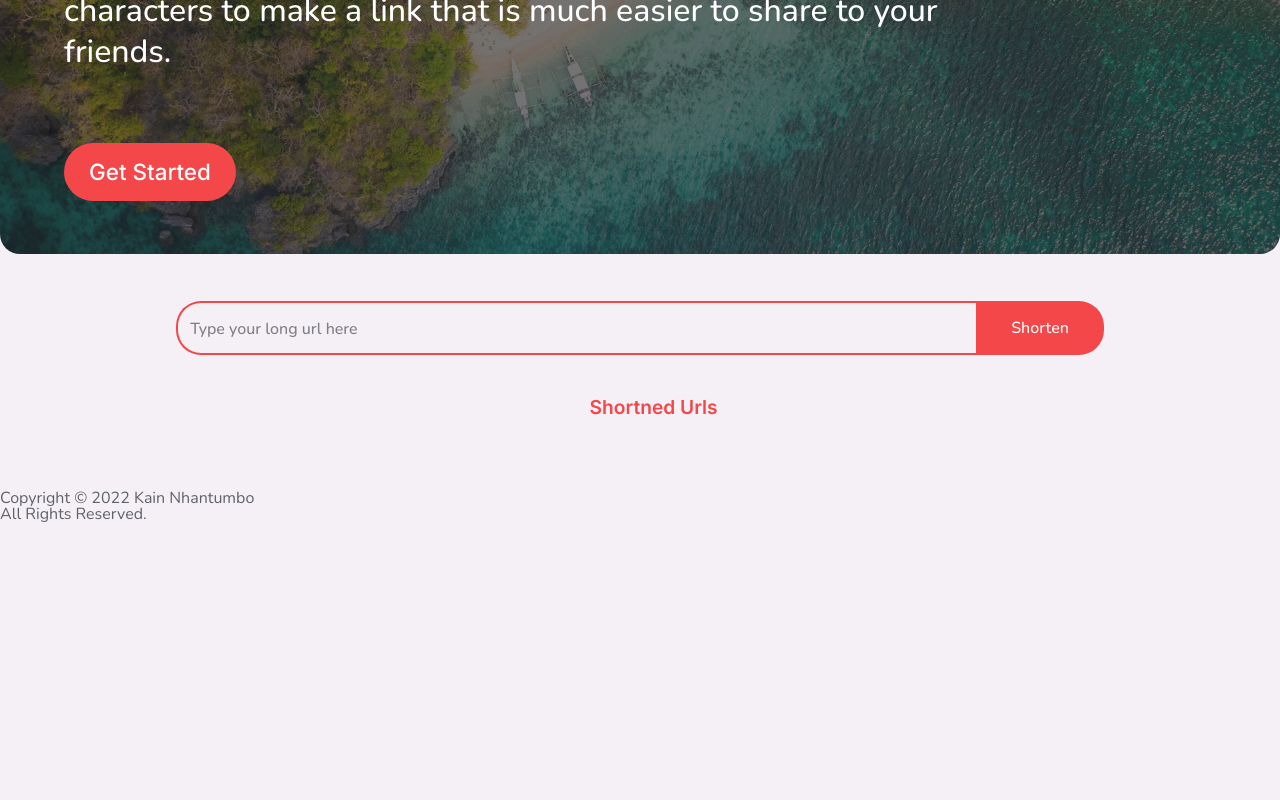
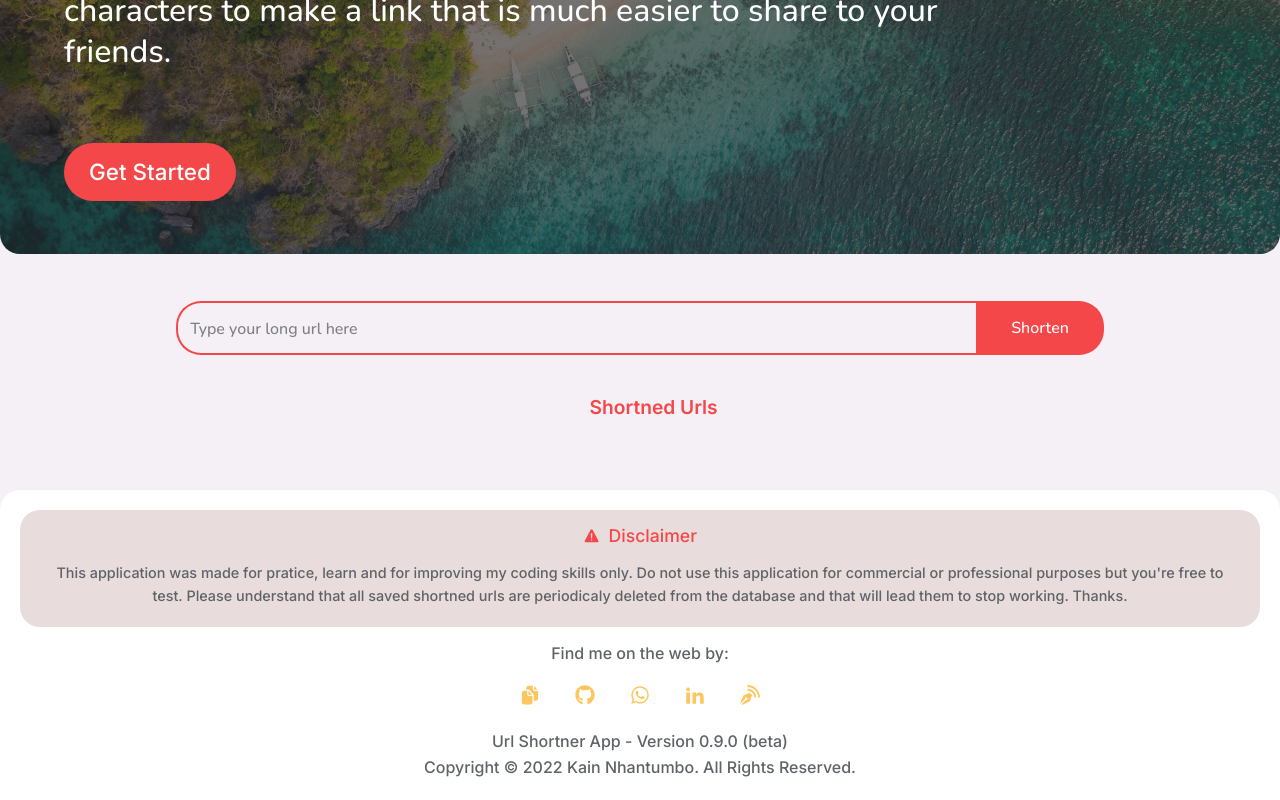
Before and after one commit to KainNhantumbo/url-shortner-app, a React (Vite) app: page / in a window 1280 px wide. Shown: the part 329-1129 px from the top of the page. Before the commit the page ends 854 px from the top, so only its background shows below. Built offline with nearby package versions, Linux system fonts and the light colour scheme; some icons are missing.

Commit message:
feat: added and styled footer.

```diff
--- /dev/null
+++ b/src/components/Footer.tsx
@@ -0,0 +1,84 @@
+import { FooterContainer as Container } from '../styles/footer';
+import { FC } from 'react';
+import { FaGithub, FaWhatsapp } from 'react-icons/fa';
+import { ImBlog, ImLinkedin2 } from 'react-icons/im';
+import { motion } from 'framer-motion';
+import { IoDocument, IoDocuments, IoWarning } from 'react-icons/io5';
+
+interface FooterLinks {
+	name: string;
+	icon: JSX.Element;
+	link: string;
+}
+
+const footerData: FooterLinks[] = [
+	{
+		name: 'View my portfolio',
+		icon: <IoDocuments />,
+		link: 'https://github.com/KainNhantumbo',
+	},
+	{
+		name: 'Find me on Github',
+		icon: <FaGithub />,
+		link: 'https://github.com/KainNhantumbo',
+	},
+	{
+		name: 'Find me on Whatsapp',
+		icon: <FaWhatsapp />,
+		link: 'https://wa.me/258844002535',
+	},
+	{
+		name: 'Find me on LinkedIn',
+		icon: <ImLinkedin2 />,
+		link: 'https://www.linkedin.com/in/kain-nhantumbo-aa380317a',
+	},
+	{
+		name: 'Visit my blog',
+		icon: <ImBlog />,
+		link: 'https://publish-it-programming.vercel.app/',
+	},
+];
+
+const Footer: FC = (): JSX.Element => {
+	return (
+		<Container>
+			<section className='disclaimer'>
+				<h3>
+					<IoWarning />
+					<span>Disclaimer</span>
+				</h3>
+				<p>
+					This application was made for pratice, learn and for improving my
+					coding skills only. Do not use this application for commercial or
+					professional purposes but you're free to test. Please understand that
+					all saved shortned urls are periodicaly deleted from the database and
+					that will lead them to stop working. Thanks.
+				</p>
+			</section>
+			<h3>
+				<strong>Find me on the web by:</strong>
+			</h3>
+			<ul>
+				{footerData.map((link, index) => {
+					return (
+						<motion.li
+							key={index}
+							whileHover={{ scale: 1.2 }}
+							title={link.name}
+						>
+							<a href={link.link} target={'_blank'} rel={'noreferrer noopener'}>
+								{link.icon}
+							</a>
+						</motion.li>
+					);
+				})}
+			</ul>
+			<div>
+				<span>Url Shortner App - Version 0.9.0 (beta)</span>
+				<span>Copyright &copy; 2022 Kain Nhantumbo. All Rights Reserved. </span>
+			</div>
+		</Container>
+	);
+};
+
+export default Footer;
--- a/src/pages/Home.tsx
+++ b/src/pages/Home.tsx
@@ -1,6 +1,7 @@
 import { HomeContainer as Container } from '../styles/home';
 import apiClient from '../service/api-client';
 import { useState, useEffect } from 'react';
+import Footer from '../components/Footer';
 import backgroundImg from '../assets/images/op.jpg';
 import {
 	FaCat,
@@ -8,6 +9,7 @@ import {
 	IoBalloon,
 	IoCopy,
 	IoTrash,
+	IoWarning,
 } from 'react-icons/all';
 
 interface IUrls {
@@ -170,12 +172,8 @@ export default function Home(): JSX.Element {
 					</section>
 				</article>
 			</main>
-			<footer>
-				<div>
-					Copyright &copy; 2022 <i>Kain Nhantumbo</i>
-				</div>
-				<div>All Rights Reserved.</div>
-			</footer>
+
+			<Footer />
 		</Container>
 	);
 }
--- /dev/null
+++ b/src/styles/footer.ts
@@ -0,0 +1,74 @@
+import styled from 'styled-components';
+
+export const FooterContainer = styled.footer`
+	width: 100vw;
+	height: min-content;
+	position: relative;
+	font-family: Inter, 'Open Sans', Montserrat, Poppins, 'PT Sans';
+	display: flex;
+	flex-direction: column;
+	gap: 10px;
+	padding-bottom: 10px;
+	background: rgba(${({ theme }) => theme.foreground}, 0.2);
+
+	.disclaimer {
+		background: rgb(${({ theme }) => theme.alternative_a});
+		padding: 10px;
+		border-radius: 20px;
+		h3 {
+			color: rgb(${({ theme }) => theme.primary});
+			font-weight: 500;
+			font-size: 1.1rem;
+			display: flex;
+			flex-flow: row nowrap;
+			gap: 8px;
+			align-items: center;
+			justify-content: center;
+		}
+	}
+
+	h3 {
+		text-align: center;
+		line-height: 2rem;
+	}
+
+	ul {
+		display: flex;
+		justify-content: center;
+		align-items: center;
+		flex-direction: row;
+		gap: 15px;
+
+		li {
+			display: grid;
+			place-content: center;
+			place-items: center;
+			background: rgb(${({ theme }) => theme.foreground});
+			border-radius: 10px;
+			padding: 10px;
+			width: 40px;
+			height: 40px;
+
+			:hover {
+				color: rgb(${({ theme }) => theme.secondary});
+
+				svg {
+					color: rgb(${({ theme }) => theme.alternative_a});
+				}
+			}
+		}
+		svg {
+			width: 20px;
+			height: 20px;
+			color: rgb(${({ theme }) => theme.secondary});
+		}
+	}
+
+	p {
+		text-align: center;
+		padding: 10px;
+		line-height: 1.4rem;
+		font-weight: 500;
+		font-size: 0.9rem;
+	}
+`;
--- a/src/styles/home.ts
+++ b/src/styles/home.ts
@@ -161,9 +161,9 @@ export const HomeContainer = styled.div`
 					line-height: 1.6rem;
 					font-size: 1.2rem;
 					color: rgb(${({ theme }) => theme.primary});
-          display: flex;
-          gap: 8px;
-          flex-flow: row nowrap;
+					display: flex;
+					gap: 8px;
+					flex-flow: row nowrap;
 				}
 				.urls-container {
 					display: flex;
@@ -227,8 +227,8 @@ export const HomeContainer = styled.div`
 							}
 
 							.buttons {
-                display: flex;
-                gap: 10px;
+								display: flex;
+								gap: 10px;
 
 								button {
 									border: none;
@@ -264,4 +264,25 @@ export const HomeContainer = styled.div`
 			}
 		}
 	}
+
+	footer {
+		display: flex;
+		flex-direction: column;
+		gap: 10px;
+		background: rgb(${({ theme }) => theme.foreground});
+		border-radius: 20px 20px 0 0;
+		padding: 20px;
+    line-height: 1.6rem;
+    font-family: inter;
+
+
+    div {
+      text-align: center;
+      display: flex;
+      flex-direction: column;
+      span {
+        font-weight: 500;
+      }
+    }
+	}
 `;
```
